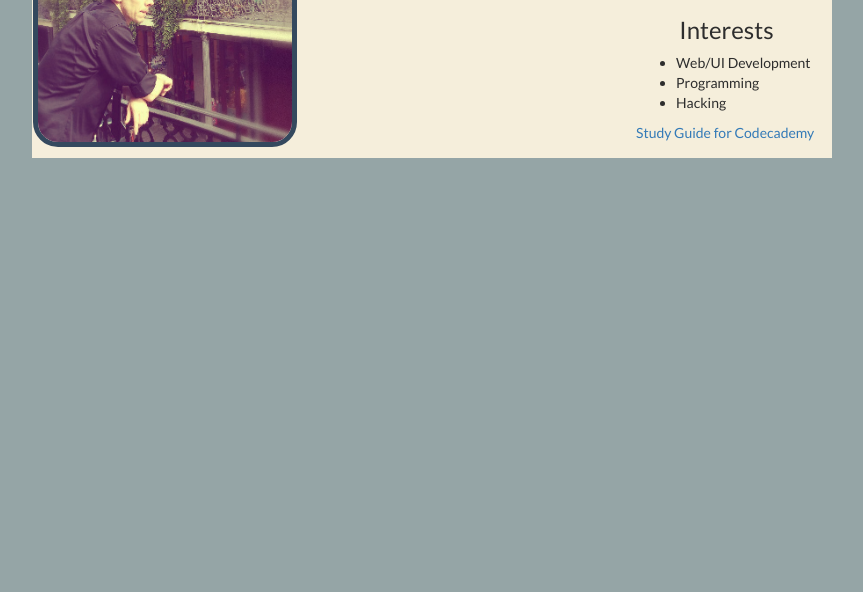
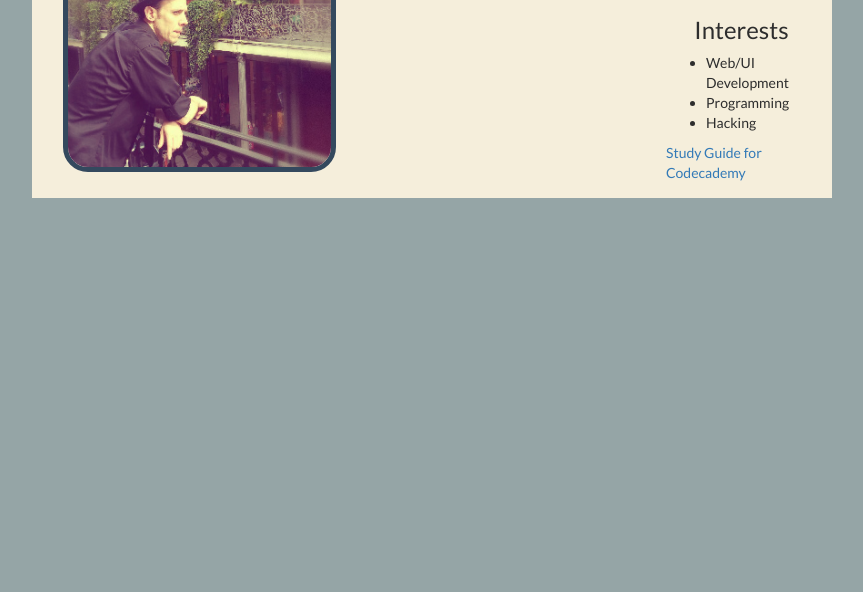
Before and after one commit to b0nez/b0nez.github.io, a plain HTML site: page index.html in a window 1280 px wide. Shown: the part 208-800 px from the top of the page, without its empty margins (208-1071 px from the left). Drawn offline with nearby package versions, Linux system fonts and the light colour scheme.

Commit message:
revised CSS page

```diff
--- a/styles/main.css
+++ b/styles/main.css
@@ -61,11 +61,15 @@ main {
     margin-right: auto;
     margin-top: auto;
     margin-bottom: auto;
-    margin-left: auto;
+    margin-left: 10px;
     padding: 1px;
 }
 
 [class=sidebar] img {
+    margin-left: 20px;
+    margin-bottom: auto;
+    margin-right: auto;
+    margin-top: auto;
     border: 5px solid #34495E;
     border-radius: 25px;
     width: 200px;
@@ -90,7 +94,7 @@ li {
 
 
 
-/* Social Media Buttons */
+/* Social Media Buttons
 
 .social {
     margin: 0;
@@ -138,21 +142,21 @@ li {
 }
 
 .social .fa-facebook:hover {
-    /* round facebook icon*/
+    /* round facebook icon
     background: #4060A5;
 }
 
 .social .fa-twitter:hover {
-    /* round twitter icon*/
+    /* round twitter icon
     background: #00ABE3;
 }
 
 .social .fa-google-plus:hover {
-    /* round google plus icon*/
+    /* round google plus icon
     background: #e64522;
 }
 
 .social .fa-github:hover {
-    /* round github icon*/
+    /* round github icon
     background: #343434;
 }
```
